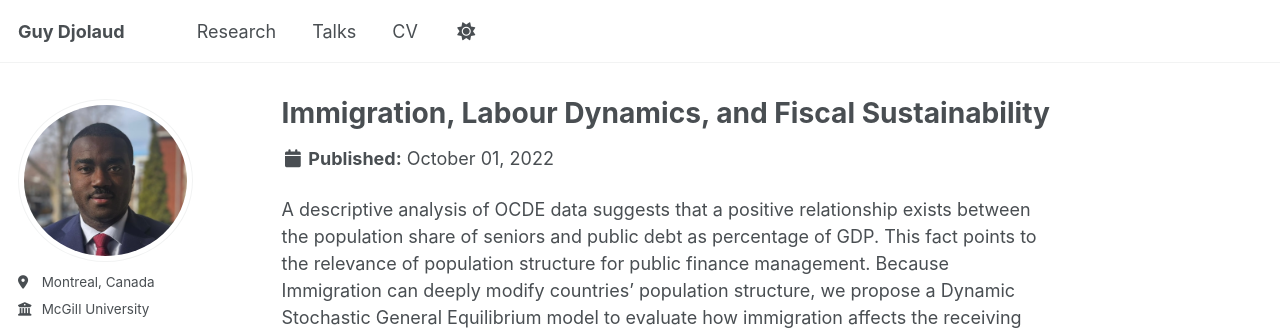
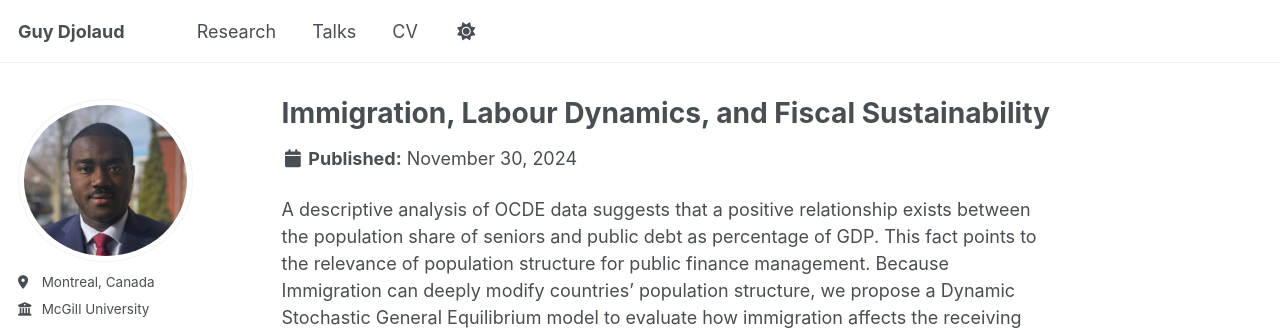
Before and after one commit to Guy-Djolaud/Guy-Djolaud.github.io, a Jekyll site: the page built from _publications/2012-10-01-paper-title-number-2.md, in a window 1280 px wide and 1261 px high. Shown: the top 330 px of the window. Built offline with Jekyll 4.4.1, drawn with Linux system fonts in a browser that asks for light colours; a script that is not in the unit is left out.

Commit message:
Update 2012-10-01-paper-title-number-2.md

```diff
--- a/_publications/2012-10-01-paper-title-number-2.md
+++ b/_publications/2012-10-01-paper-title-number-2.md
@@ -4,7 +4,7 @@ collection: publications
 category: manuscripts
 permalink: /publication/2012-10-01-paper-title-number-2
 excerpt: 'with [Fatim Diabagate](https://blogs.worldbank.org/en/team/f/fatim-lahonri-diabagate)'
-date: 2022-10-01
+date: 2024-11-30
 paperurl: '/files/Immigration, Labor Dynamics, and Fiscal Sustainability.pdf'
 ---
 A descriptive analysis of OCDE data suggests that a positive relationship exists between the population share of seniors and public debt as percentage of GDP. This fact points to the relevance of population structure for public finance management. Because Immigration can deeply modify countries’ population structure, we propose a Dynamic Stochastic General Equilibrium model to evaluate how immigration affects the receiving country sustainable debt and asset prices. Our model features consumer heterogeneity, death risk, population growth, skills, labor efficiency, life cycle with periods of labor inactivity, and social security transfers. We calibrate the model using Canada data and perform a set of experiments. Specifically, we evaluate how each factor characterizing the immigrating population, factors such as immigrants age profile, fertility, or relative labor efficiency, affects the receiving country fiscal solvency. Our response variable is the change in sustainable debt resulting from a temporary immigration shock. Whatever the driver we consider, immigration seems to improve fiscal solvency. Largest changes in sustainable debt result from moves in immigrants’ fertility and relative efficiency in labor.
```
